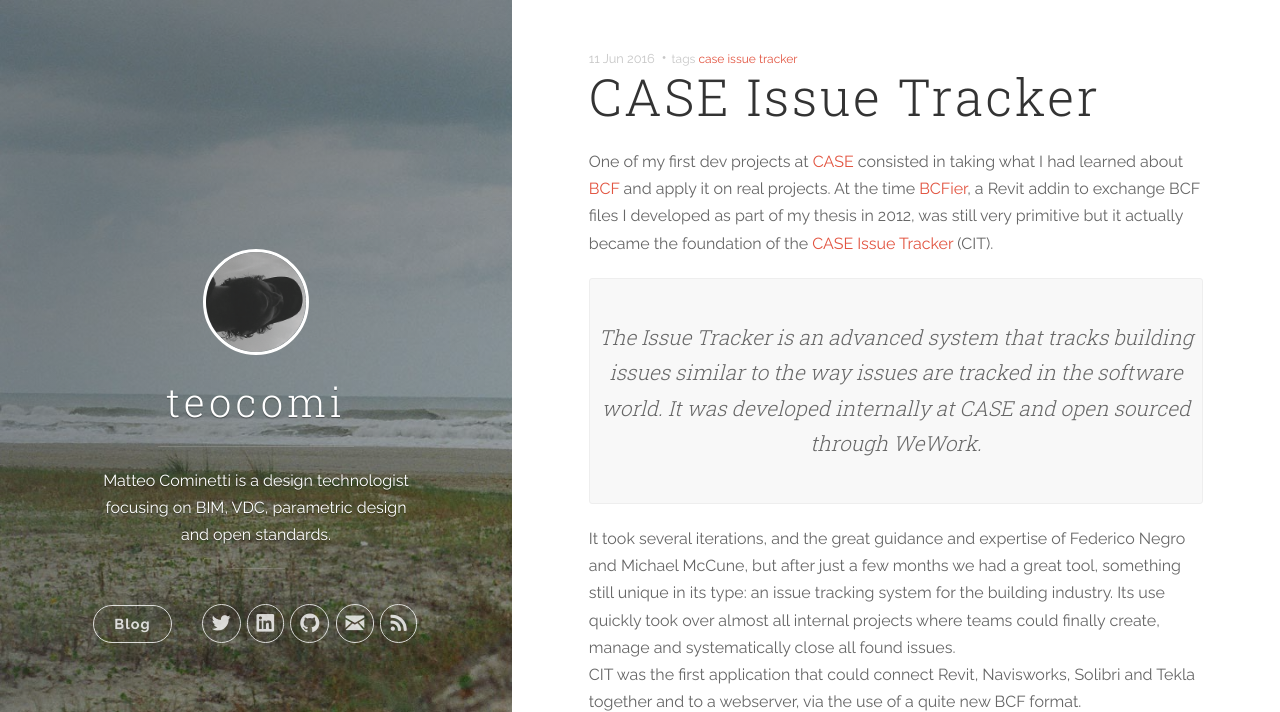
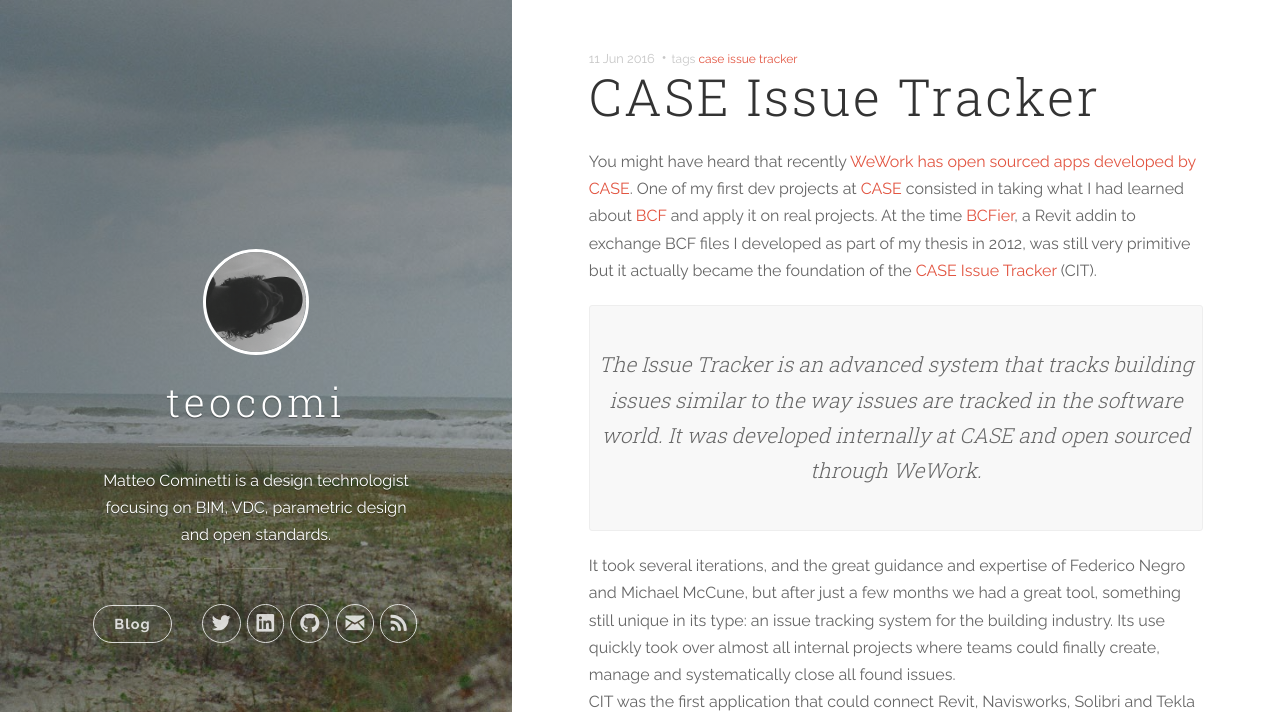
Before and after one commit to teocomi/teocomi.github.io, a Jekyll site: the page built from _posts/2016-06-09-case-issue-tracker.md, in a window 1280 px wide and 900 px high, cut to the strip 0-712 px from the top of the window. Built offline with Jekyll 4.4.1, drawn with Linux system fonts in a browser that asks for light colours; nearby versions of some CDN libraries; comment, search, counter and statistics services are not loaded.

Commit message:
Added link to wework post

```diff
--- a/_posts/2016-06-09-case-issue-tracker.md
+++ b/_posts/2016-06-09-case-issue-tracker.md
@@ -5,7 +5,7 @@
 categories: [tools]
 tags: [case, issue tracker]
 ---
-One of my first dev projects at [CASE](http://case-inc.com) consisted in taking what I had learned about [BCF](http://teocomi.com/tags/#bcf) and apply it on real projects. At the time [BCFier](http://bcfier.com), a Revit addin to exchange BCF files I developed as part of my thesis in 2012, was still very primitive but it actually became the foundation of the [CASE Issue Tracker](https://github.com/WeConnect/issue-tracker) (CIT).
+You might have heard that recently [WeWork has open sourced apps developed by CASE](https://www.wework.com/es-MX/blog/posts/wework-open-sources-case-apps "WeWork has open sourced apps developed by CASE"). One of my first dev projects at [CASE](http://case-inc.com) consisted in taking what I had learned about [BCF](http://teocomi.com/tags/#bcf) and apply it on real projects. At the time [BCFier](http://bcfier.com), a Revit addin to exchange BCF files I developed as part of my thesis in 2012, was still very primitive but it actually became the foundation of the [CASE Issue Tracker](https://github.com/WeConnect/issue-tracker) (CIT).
 
 > The Issue Tracker is an advanced system that tracks building issues similar to the way issues are tracked in the software world. It was developed internally at CASE and open sourced through WeWork.
 
```
